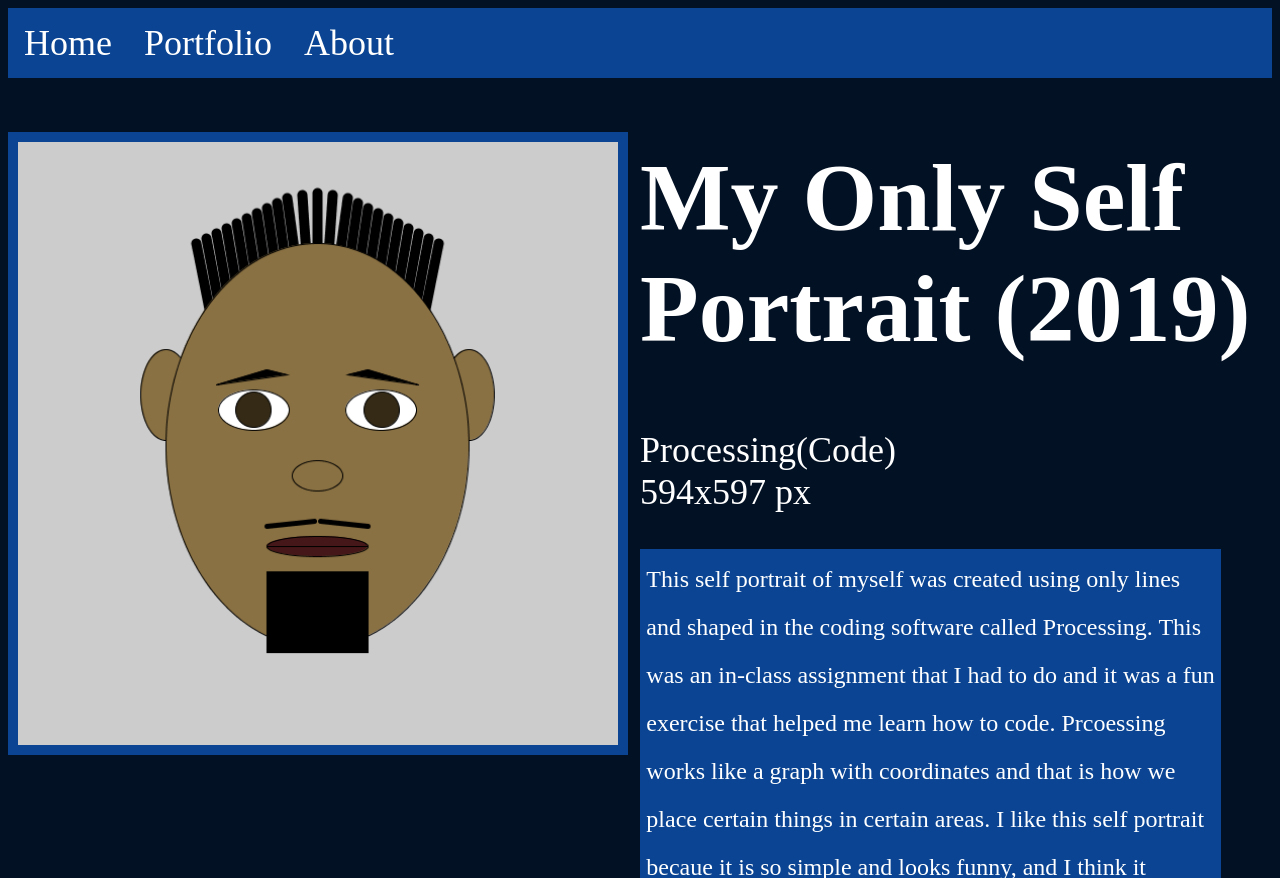
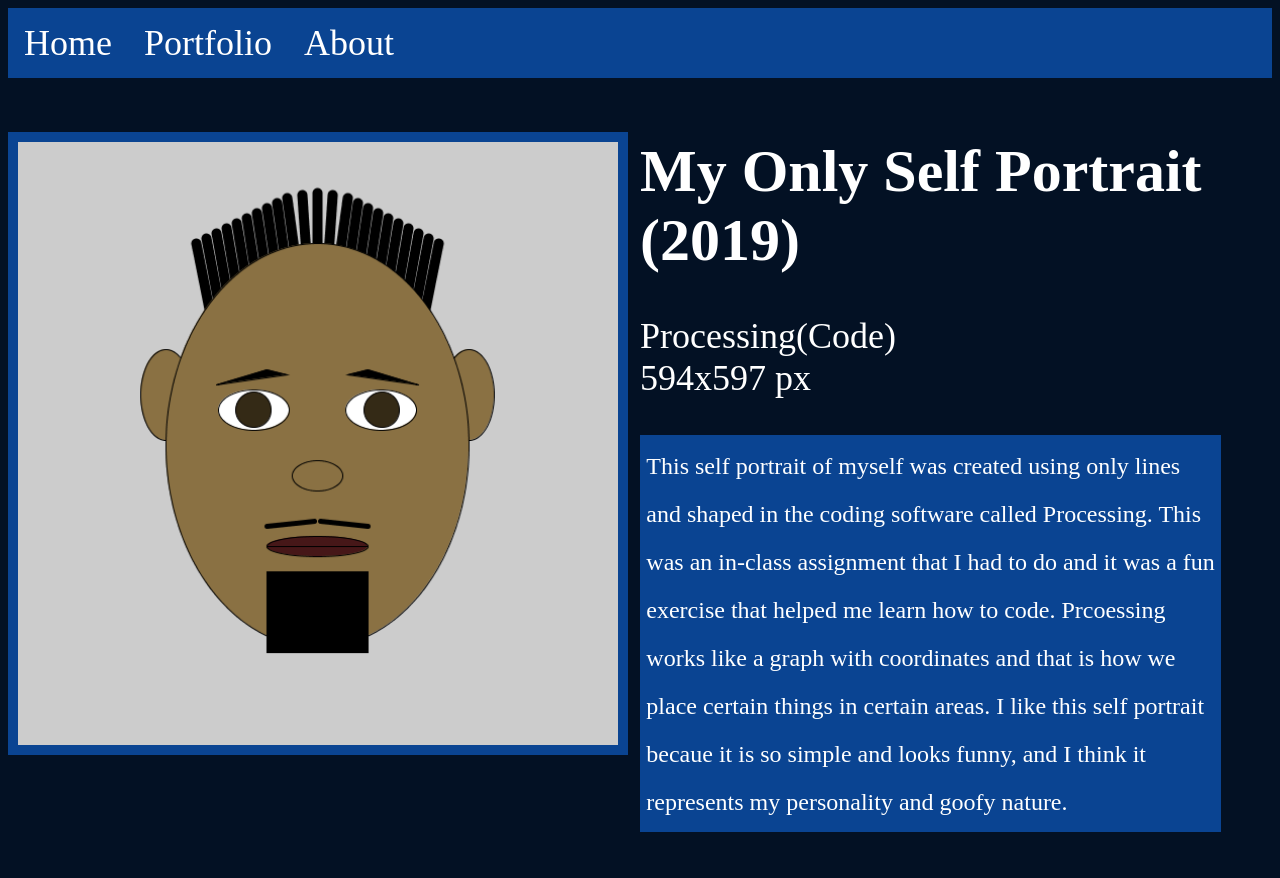
Before and after one commit to jdewitt029/SelfPortrait, a plain HTML site: page index.html in a window 1280 px wide. Shown: the top 878 px of the page. Drawn offline with Linux system fonts and the light colour scheme.

Commit message:
Update index.html

```diff
--- a/index.html
+++ b/index.html
@@ -29,7 +29,7 @@
 
 
   <div class="column">
-      <h1 style="font-size: 96px; color: white;">My Only Self Portrait (2019)</h1>
+      <h1 style="font-size: 60px; color: white; padding-top: 3%;">My Only Self Portrait (2019)</h1>
 
        <p style="font-size: 36px; color:white;">
         Processing(Code)<br>
```
